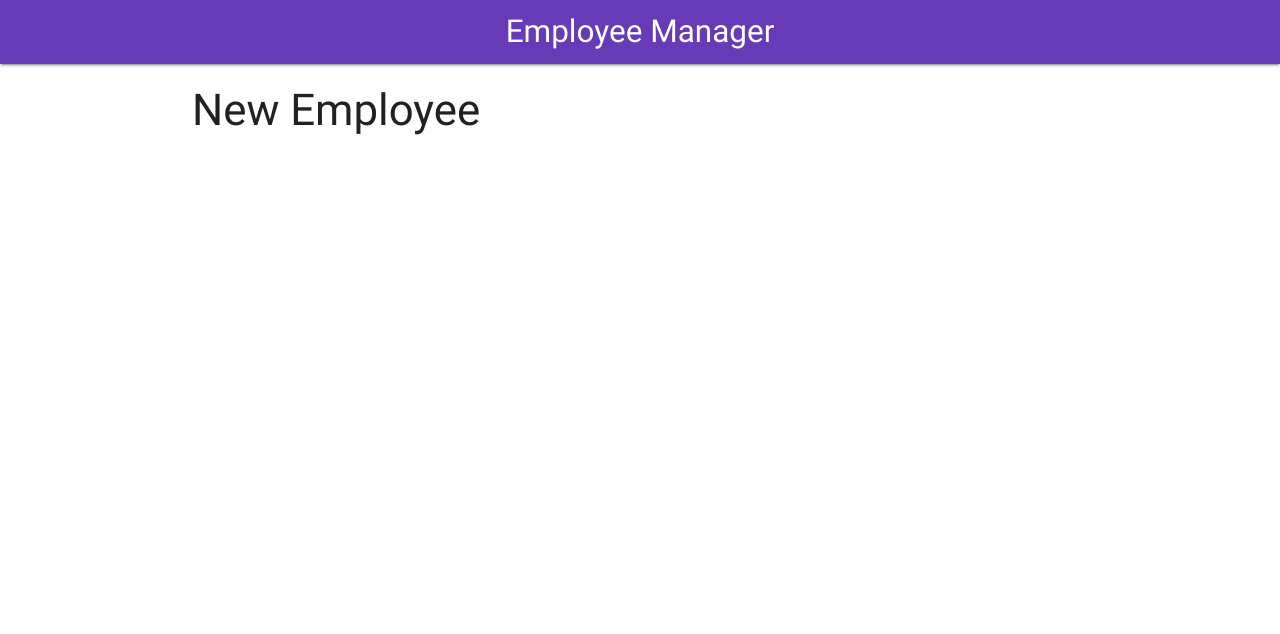
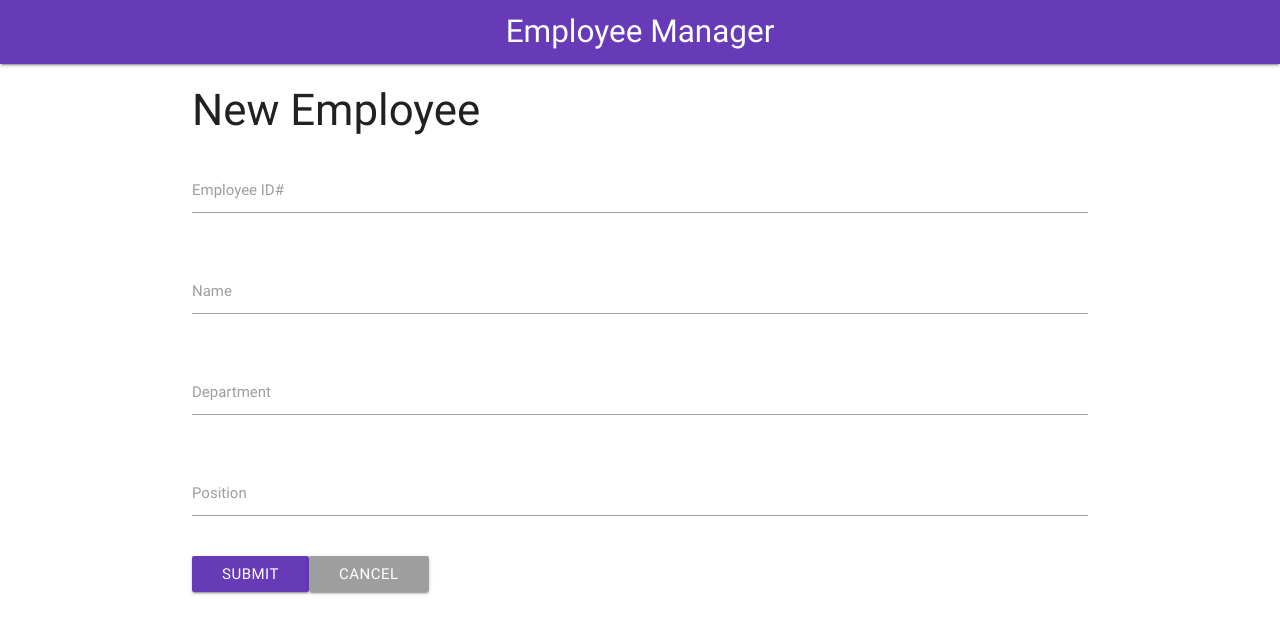
Before and after one commit to ArkejGit/vue-employee-manager, a Vue app in the folder vue-employee-manager/: page /#/new in a window 1280 px wide. Shown: the top 634 px of the page. Built offline with nearby package versions, Linux system fonts and the light colour scheme.

Commit message:
Create form for adding new employee

```diff
--- a/vue-employee-manager/src/components/NewEmployee.vue
+++ b/vue-employee-manager/src/components/NewEmployee.vue
@@ -1,7 +1,37 @@
 <template>
-	<div id="new-employee">
-		<h3>New Employee</h3>
-	</div>
+  <div id="new-employee">
+    <h3>New Employee</h3>
+      <div class="row">
+        <form @submit.prevent="saveEmployee" class="col s12">
+          <div class="row">
+            <div class="input-field col s12">
+              <input type="text" v-model="employee_id" required>
+              <label>Employee ID#</label>
+            </div>
+          </div>
+          <div class="row">
+            <div class="input-field col s12">
+              <input type="text" v-model="name" required>
+              <label>Name</label>
+            </div>
+          </div>
+          <div class="row">
+            <div class="input-field col s12">
+              <input type="text" v-model="dept" required>
+              <label>Department</label>
+            </div>
+          </div>
+          <div class="row">
+            <div class="input-field col s12">
+              <input type="text" v-model="position" required>
+              <label>Position</label>
+            </div>
+          </div>
+          <button type="submit" class="btn deep-purple">Submit</button>
+          <router-link to="/" class="btn grey">Cancel</router-link>
+        </form>
+      </div>
+    </div>
 </template>
 
 <script>
```
